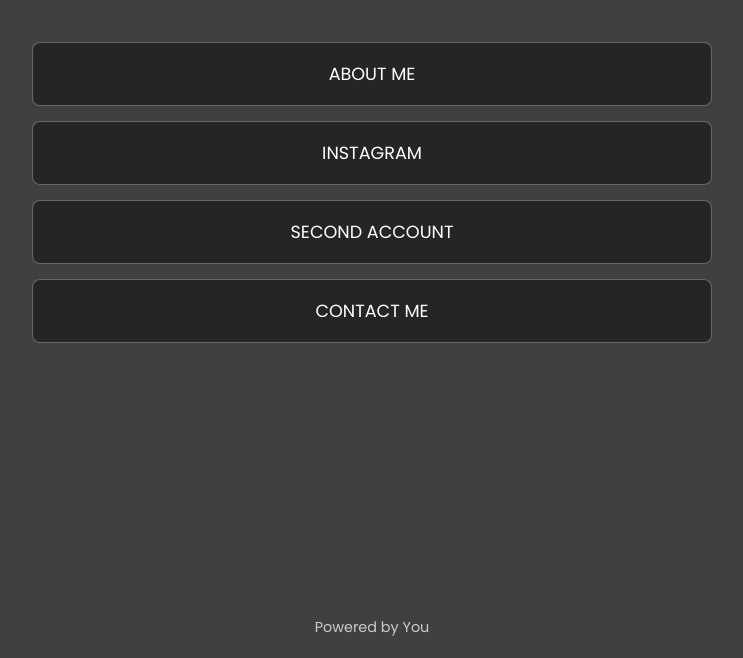
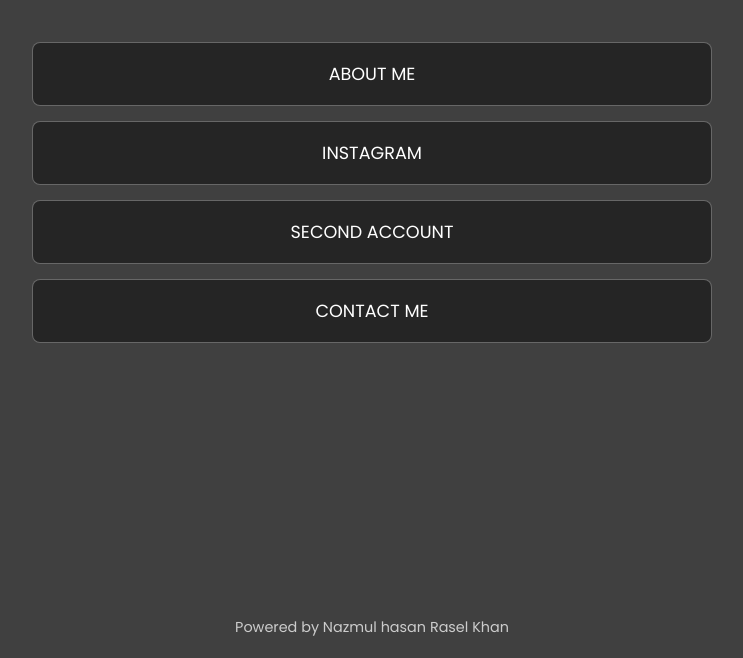
Before and after one commit to nazmul6588764/About-of-hakura-sakura, a plain HTML site: page index.html in a window 1280 px wide. Shown: the part 142-800 px from the top of the page, without its empty margins (268-1011 px from the left). Drawn offline with Linux system fonts and the light colour scheme.

Commit message:
Update footer text to include author name

```diff
--- a/index.html
+++ b/index.html
@@ -23,7 +23,7 @@
         </section>
 
         <footer class="footer">
-            <p>Powered by You</p>
+            <p>Powered by Nazmul hasan Rasel Khan</p>
         </footer>
     </main>
 </body>
```
